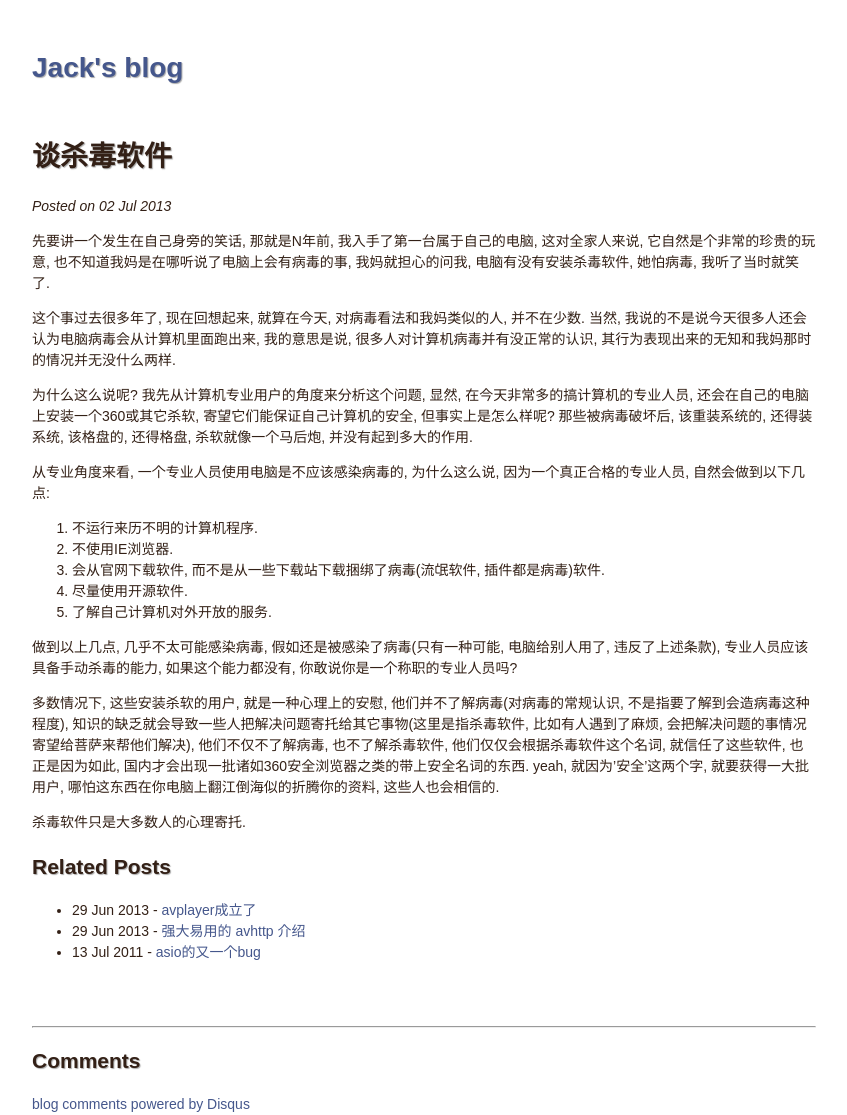
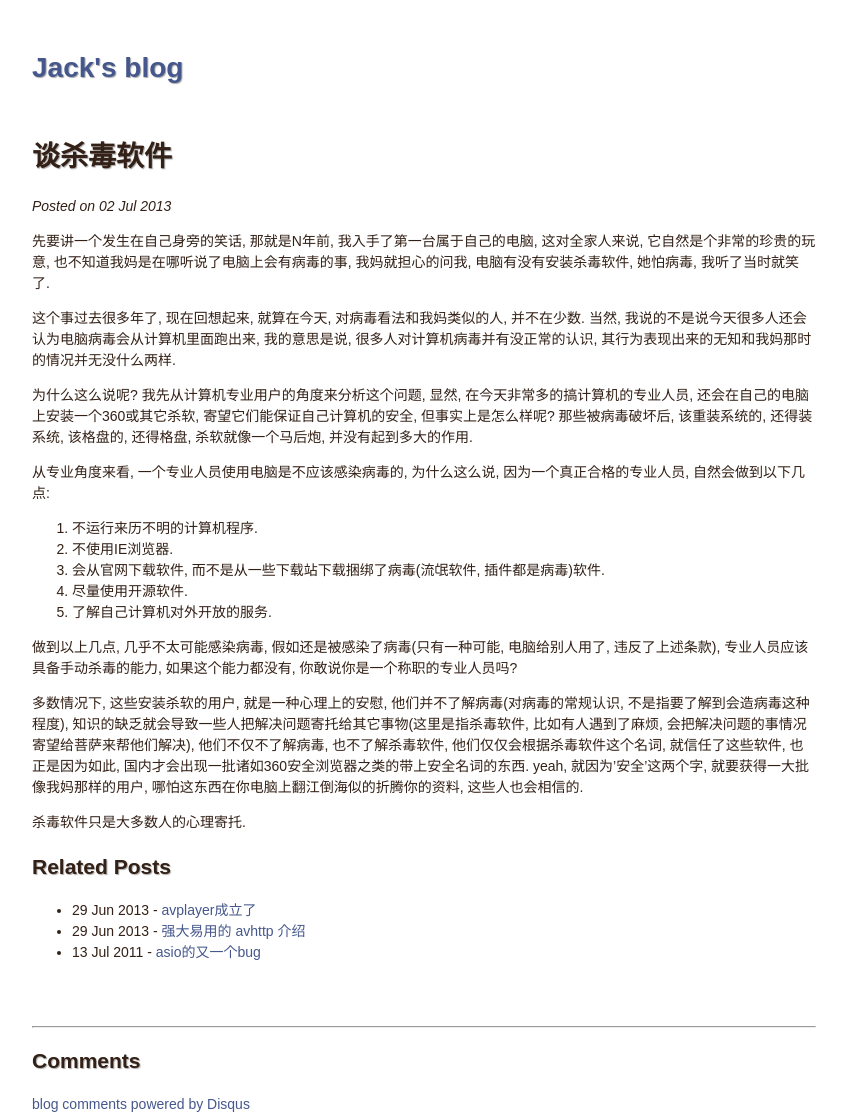
Before and after one commit to Jackarain/jackarain.github.com, a Jekyll site: the page built from _posts/2013-07-02-anti-virus.md, in a window 1280 px wide. Shown: the whole page, without its empty margins (216-1063 px from the left). Built offline with Jekyll 4.4.1, drawn with Linux system fonts in a browser that asks for light colours; Markdown is read by kramdown in place of the engine named in the settings; comment, search, counter and statistics services are not loaded.

Commit message:
update anti-virus
Signed-off-by: Jack <jack.wgm@gmail.com>

```diff
--- a/_posts/2013-07-02-anti-virus.md
+++ b/_posts/2013-07-02-anti-virus.md
@@ -19,6 +19,6 @@ title: 谈杀毒软件
 
 做到以上几点, 几乎不太可能感染病毒, 假如还是被感染了病毒(只有一种可能, 电脑给别人用了, 违反了上述条款), 专业人员应该具备手动杀毒的能力, 如果这个能力都没有, 你敢说你是一个称职的专业人员吗?
 
-多数情况下, 这些安装杀软的用户, 就是一种心理上的安慰, 他们并不了解病毒(对病毒的常规认识, 不是指要了解到会造病毒这种程度), 知识的缺乏就会导致一些人把解决问题寄托给其它事物(这里是指杀毒软件, 比如有人遇到了麻烦, 会把解决问题的事情况寄望给菩萨来帮他们解决), 他们不仅不了解病毒, 也不了解杀毒软件, 他们仅仅会根据杀毒软件这个名词, 就信任了这些软件, 也正是因为如此, 国内才会出现一批诸如360安全浏览器之类的带上安全名词的东西. yeah, 就因为'安全'这两个字, 就要获得一大批用户, 哪怕这东西在你电脑上翻江倒海似的折腾你的资料, 这些人也会相信的.
+多数情况下, 这些安装杀软的用户, 就是一种心理上的安慰, 他们并不了解病毒(对病毒的常规认识, 不是指要了解到会造病毒这种程度), 知识的缺乏就会导致一些人把解决问题寄托给其它事物(这里是指杀毒软件, 比如有人遇到了麻烦, 会把解决问题的事情况寄望给菩萨来帮他们解决), 他们不仅不了解病毒, 也不了解杀毒软件, 他们仅仅会根据杀毒软件这个名词, 就信任了这些软件, 也正是因为如此, 国内才会出现一批诸如360安全浏览器之类的带上安全名词的东西. yeah, 就因为'安全'这两个字, 就要获得一大批像我妈那样的用户, 哪怕这东西在你电脑上翻江倒海似的折腾你的资料, 这些人也会相信的.
 
 杀毒软件只是大多数人的心理寄托.
```
